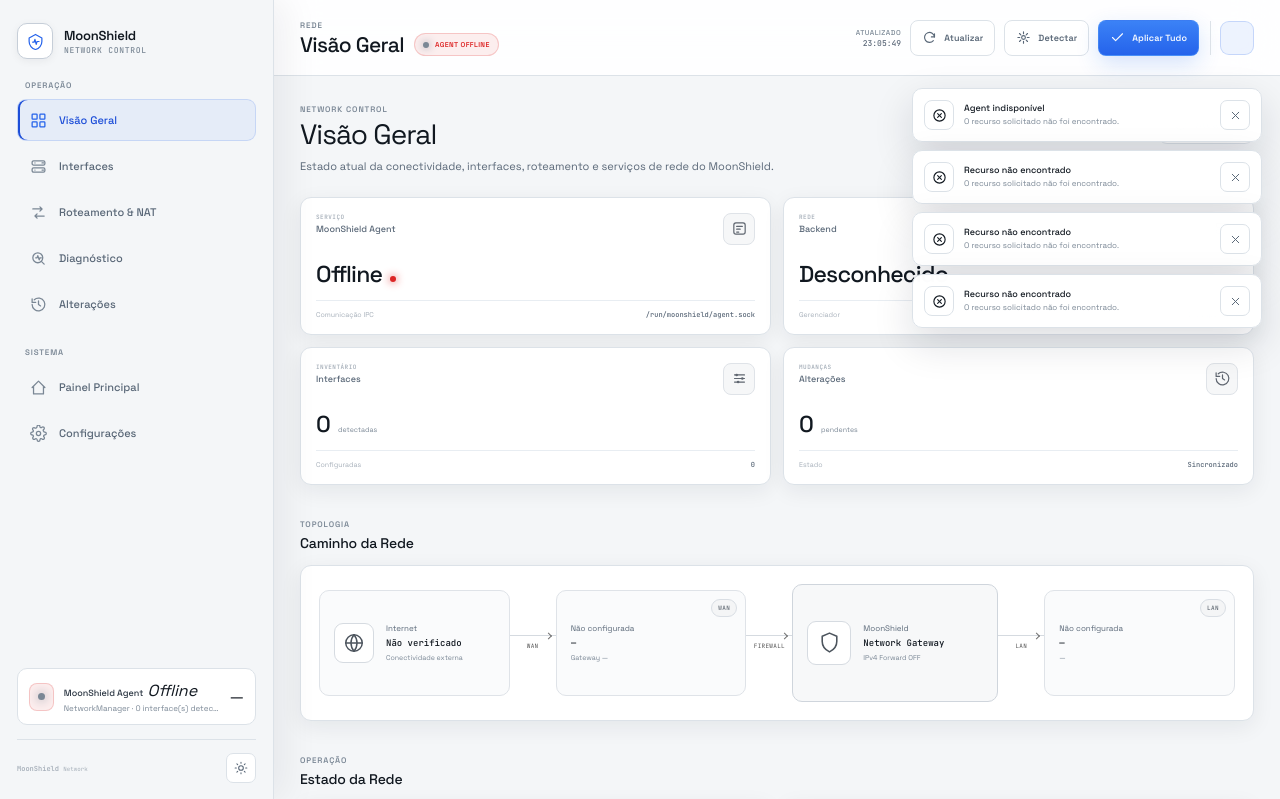
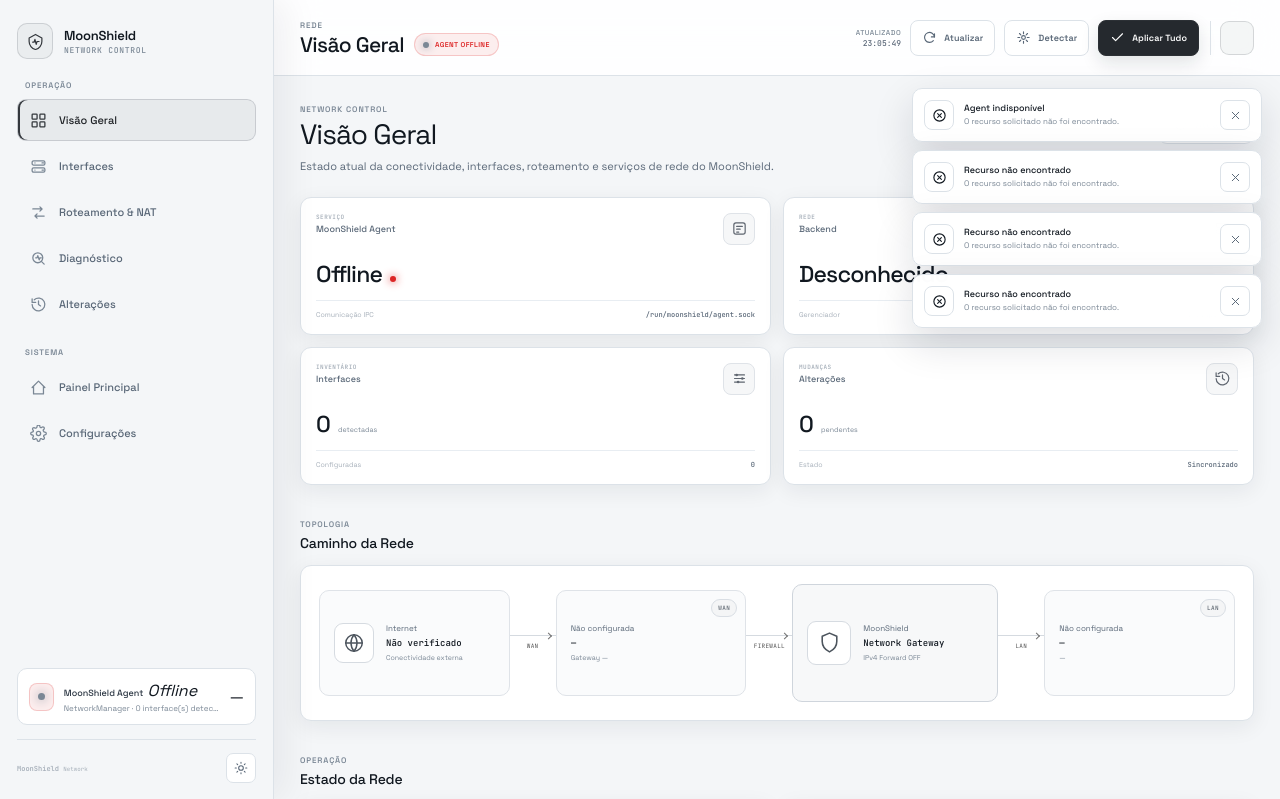
Before and after one commit to pedrocavalcanti-dev/MoonShield-Platform, a Django app: template MoonShield/templates/rede/painel.html in a window 1280 px wide. Shown: the top 799 px of the page. Run offline with Django 3.2, Linux system fonts and the light colour scheme; the template is opened without the code that fills it, so the values that code supplies are empty.

Commit message:
ajuste no modulo de redes

```diff
--- /dev/null
+++ b/MoonShield/static/css/rede/tema_neutro.css
@@ -0,0 +1,193 @@
+/* ==========================================================================
+   MOONSHIELD NETWORK — TEMA NEUTRO GLOBAL
+   Carregar este arquivo POR ÚLTIMO, depois de todos os CSS do módulo Rede.
+   Mantém verde/âmbar/vermelho apenas para estados semânticos.
+========================================================================== */
+
+:root {
+    --np-blue: #d4d4d4;
+    --np-blue-strong: #f0f0f0;
+    --np-blue-soft: rgba(255, 255, 255, .055);
+    --np-blue-border: rgba(255, 255, 255, .14);
+    --np-purple: #b5b5b5;
+    --np-purple-soft: rgba(255, 255, 255, .045);
+    --np-cyan: #b8b8b8;
+    --np-cyan-soft: rgba(255, 255, 255, .045);
+}
+
+[data-theme="light"] {
+    --np-blue: #454a50;
+    --np-blue-strong: #202327;
+    --np-blue-soft: rgba(17, 24, 39, .055);
+    --np-blue-border: rgba(17, 24, 39, .16);
+    --np-purple: #60656b;
+    --np-purple-soft: rgba(17, 24, 39, .045);
+    --np-cyan: #60656b;
+    --np-cyan-soft: rgba(17, 24, 39, .045);
+}
+
+::selection { color: #fff; background: #4a4a4a; }
+
+:where(button, a, input, select, textarea):focus-visible {
+    outline-color: rgba(128, 128, 128, .55) !important;
+}
+
+/* SIDEBAR / NAVEGAÇÃO */
+.np-nav__item.is-active {
+    color: var(--np-text) !important;
+    border-color: var(--np-border-strong) !important;
+    background: rgba(255, 255, 255, .055) !important;
+    box-shadow: inset 2px 0 0 #bdbdbd !important;
+}
+
+.np-nav__item:hover .np-nav__icon,
+.np-nav__item.is-active .np-nav__icon { color: var(--np-text-soft) !important; }
+
+.np-nav__badge,
+.np-brand__shield,
+.np-user__avatar {
+    color: var(--np-text-soft) !important;
+    border-color: var(--np-border-strong) !important;
+    background: rgba(255, 255, 255, .045) !important;
+    box-shadow: none !important;
+}
+
+[data-theme="light"] .np-nav__item.is-active {
+    color: #202327 !important;
+    border-color: rgba(17, 24, 39, .14) !important;
+    background: rgba(17, 24, 39, .055) !important;
+    box-shadow: inset 2px 0 0 #34383d !important;
+}
+
+[data-theme="light"] .np-nav__item.is-active .np-nav__icon,
+[data-theme="light"] .np-nav__badge,
+[data-theme="light"] .np-brand__shield,
+[data-theme="light"] .np-user__avatar { color: #34383d !important; }
+
+[data-theme="light"] .np-nav__badge,
+[data-theme="light"] .np-brand__shield,
+[data-theme="light"] .np-user__avatar {
+    border-color: rgba(17, 24, 39, .14) !important;
+    background: rgba(17, 24, 39, .04) !important;
+}
+
+/* AÇÕES PRINCIPAIS */
+.np-btn--primary {
+    color: #111 !important;
+    border-color: #d6d6d6 !important;
+    background: #e7e7e7 !important;
+    box-shadow: none !important;
+}
+
+.np-btn--primary:hover {
+    color: #080808 !important;
+    border-color: #fff !important;
+    background: #fff !important;
+    box-shadow: none !important;
+}
+
+[data-theme="light"] .np-btn--primary {
+    color: #fff !important;
+    border-color: #2c3035 !important;
+    background: #25292e !important;
+    box-shadow: 0 7px 18px rgba(15, 23, 42, .12) !important;
+}
+
+[data-theme="light"] .np-btn--primary:hover {
+    border-color: #17191c !important;
+    background: #17191c !important;
+}
+
+/* INPUTS / SWITCHES */
+.np-input:focus,
+.np-select:focus {
+    border-color: #555 !important;
+    box-shadow: 0 0 0 3px rgba(255, 255, 255, .055) !important;
+}
+
+[data-theme="light"] .np-input:focus,
+[data-theme="light"] .np-select:focus {
+    border-color: rgba(17, 24, 39, .30) !important;
+    box-shadow: 0 0 0 3px rgba(17, 24, 39, .07) !important;
+}
+
+.np-switch-row input:checked + .np-switch,
+.np-setting-row input:checked + .np-switch {
+    border-color: rgba(255, 255, 255, .24) !important;
+    background: #686868 !important;
+}
+
+[data-theme="light"] .np-switch-row input:checked + .np-switch,
+[data-theme="light"] .np-setting-row input:checked + .np-switch {
+    border-color: #34383d !important;
+    background: #34383d !important;
+}
+
+/* LOADERS / OPERAÇÕES */
+.np-operation-loader {
+    color: var(--np-text-soft) !important;
+    border-color: var(--np-border-strong) !important;
+    background: rgba(255, 255, 255, .04) !important;
+}
+
+.np-operation-step.is-active { background: rgba(255, 255, 255, .045) !important; }
+.np-operation-step.is-active .np-operation-step__dot { background: #bdbdbd !important; box-shadow: none !important; }
+.np-spinner { border-top-color: #bdbdbd !important; }
+
+/* ALTERAÇÕES — TIPOS SEM COR DECORATIVA */
+#section-alteracoes .np-type-badge,
+#changeDrawer .np-type-badge,
+.np-type-badge[data-type="interface"],
+.np-type-badge[data-type="routing"],
+.np-type-badge[data-type="nat"],
+.np-type-badge[data-type="route"],
+.np-type-badge[data-type="general"] {
+    color: var(--np-muted) !important;
+    border-color: var(--np-border-strong) !important;
+    background: rgba(255, 255, 255, .035) !important;
+}
+
+[data-theme="light"] #section-alteracoes .np-type-badge,
+[data-theme="light"] #changeDrawer .np-type-badge {
+    color: #59616a !important;
+    border-color: rgba(17, 24, 39, .14) !important;
+    background: rgba(17, 24, 39, .04) !important;
+}
+
+/* Estado "aplicando" é operacional, não azul. */
+#section-alteracoes .np-status-pill[data-status="applying"],
+#changeDrawer .np-status-pill[data-status="applying"] {
+    color: var(--np-text-soft) !important;
+    border-color: var(--np-border-strong) !important;
+    background: rgba(255, 255, 255, .055) !important;
+}
+
+/* Modal de detalhes */
+#changeDrawer .np-change-detail-modal,
+#changeDrawer .np-change-detail-modal__head,
+#changeDrawer .np-change-detail-modal__footer,
+#changeDrawer .np-change-detail-hero,
+#changeDrawer .np-change-detail-meta,
+#changeDrawer .np-change-detail-block,
+#changeDrawer .np-change-detail-block__head {
+    background-image: none !important;
+}
+
+/* LIGHT: garante ausência de azul mesmo se CSS antigo carregar regras específicas. */
+[data-theme="light"] #changeDrawer .np-change-detail-modal { background: #fff !important; }
+[data-theme="light"] #changeDrawer .np-change-detail-modal__head,
+[data-theme="light"] #changeDrawer .np-change-detail-modal__footer,
+[data-theme="light"] #changeDrawer .np-change-detail-hero,
+[data-theme="light"] #changeDrawer .np-change-detail-meta,
+[data-theme="light"] #changeDrawer .np-change-detail-block { background: #fff !important; }
+[data-theme="light"] #changeDrawer .np-change-detail-block__head { background: #f6f7f8 !important; }
+
+/* Não neutralizar estados reais. */
+.np-status-pill--ok,
+.np-status-pill[data-status="confirmed"] { color: var(--np-green) !important; }
+
+.np-status-pill--warning,
+.np-status-pill[data-status="waiting_confirmation"] { color: var(--np-yellow) !important; }
+
+.np-status-pill--error,
+.np-status-pill[data-status="failed"] { color: var(--np-red) !important; }
--- a/MoonShield/templates/rede/painel.html
+++ b/MoonShield/templates/rede/painel.html
@@ -153,6 +153,17 @@
     <link
         rel="stylesheet"
         href="{% static 'css/rede/secoes/alteracoes.css' %}"
+    >
+
+
+    <!-- ============================================================
+         TEMA NEUTRO GLOBAL
+         SEMPRE DEVE SER O ÚLTIMO CSS DA REDE
+    ============================================================= -->
+
+    <link
+        rel="stylesheet"
+        href="{% static 'css/rede/tema_neutro.css' %}"
     >
 
 
@@ -368,7 +379,7 @@
 
 
     <!-- ============================================================
-         MODAIS / DRAWERS
+         MODAIS / DRAWERS GLOBAIS
     ============================================================= -->
 
     {% include "rede/parciais/_modais.html" %}
```
